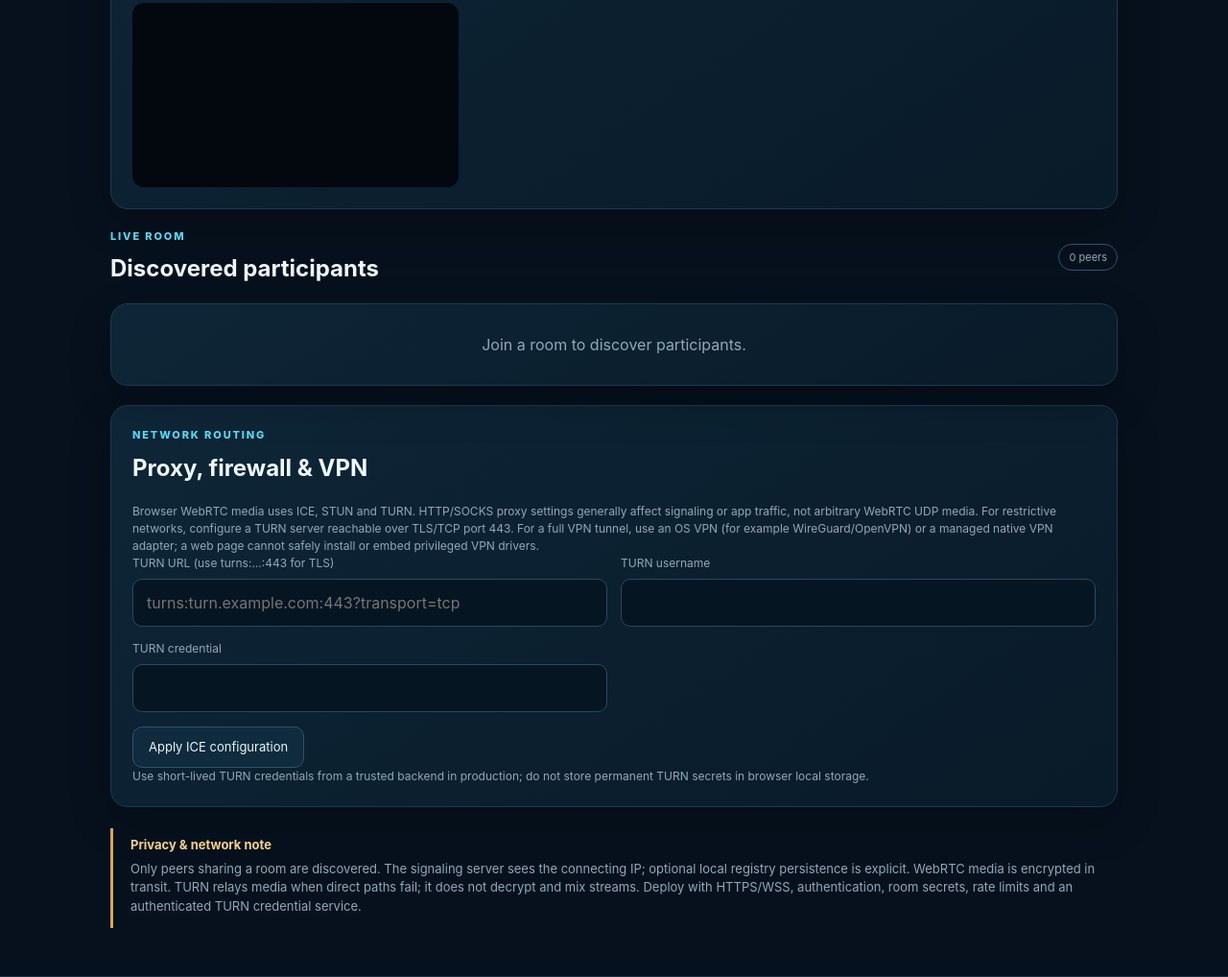
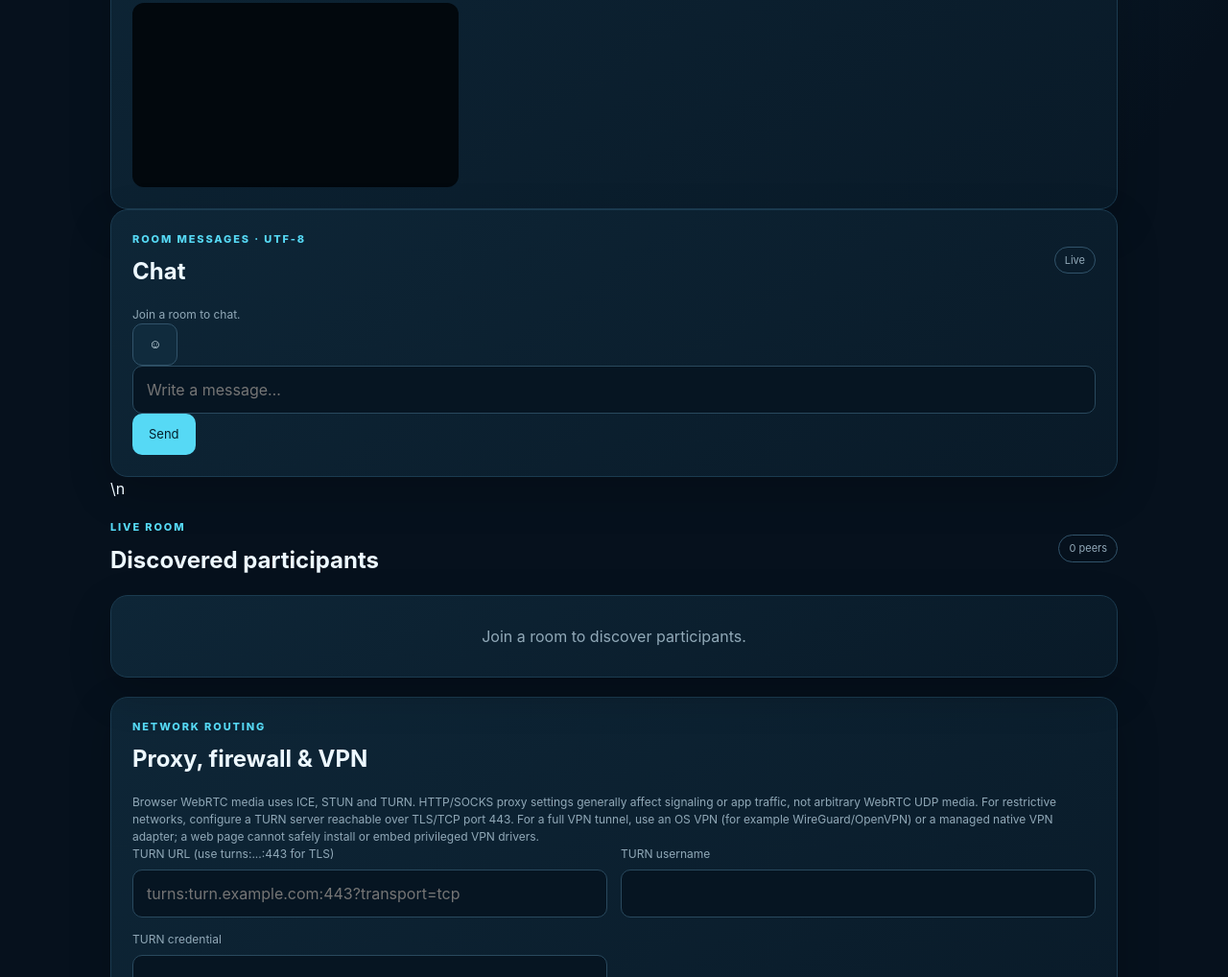
Before and after one commit to amerhwitat/test, an Electron app: page voiceconnect-p2p/index.html in a window 1280 px wide. Shown: the part 1300-2318 px from the top of the page at 96% size. Drawn offline with Linux system fonts and the light colour scheme.

Commit message:
Add integrated room chat panel

```diff
--- a/voiceconnect-p2p/index.html
+++ b/voiceconnect-p2p/index.html
@@ -14,7 +14,7 @@
 <section class="controls panel"><div class="section-heading"><div><p class="eyebrow">YOUR DEVICES</p><h2>Media controls</h2></div><span id="mediaState" class="pill">Not sharing</span></div>
 <div class="device-grid"><div><label for="cameraSelect">Camera</label><select id="cameraSelect"><option value="">Default camera</option></select></div><div><label for="micSelect">Microphone</label><select id="micSelect"><option value="">Default microphone</option></select></div></div>
 <div class="actions"><button id="startMediaBtn" class="primary">Enable camera & mic</button><button id="muteBtn" class="secondary" disabled>Mute mic</button><button id="cameraBtn" class="secondary" disabled>Turn camera off</button></div><video id="localVideo" class="local-video" autoplay playsinline muted></video></section>
-<section class="peers-section"><div class="section-heading"><div><p class="eyebrow">LIVE ROOM</p><h2>Discovered participants</h2></div><span id="peerCount" class="pill">0 peers</span></div><div id="peers" class="peer-grid"><div class="empty panel">Join a room to discover participants.</div></div></section>
+<section class="chat panel"><div class="section-heading"><div><p class="eyebrow">ROOM MESSAGES · UTF-8</p><h2>Chat</h2></div><span class="pill">Live</span></div><div id="chatMessages" class="chat-messages" aria-live="polite"><p class="hint">Join a room to chat.</p></div><form id="chatForm" class="chat-compose"><button type="button" id="emojiBtn" class="secondary" aria-label="Open emoji picker">☺</button><input id="chatInput" maxlength="4000" placeholder="Write a message…" autocomplete="off"><button class="primary" type="submit">Send</button><div id="emojiPicker" class="emoji-picker" hidden></div></form></section>\n<section class="peers-section"><div class="section-heading"><div><p class="eyebrow">LIVE ROOM</p><h2>Discovered participants</h2></div><span id="peerCount" class="pill">0 peers</span></div><div id="peers" class="peer-grid"><div class="empty panel">Join a room to discover participants.</div></div></section>
 <section class="controls panel"><div class="section-heading"><div><p class="eyebrow">NETWORK ROUTING</p><h2>Proxy, firewall & VPN</h2></div></div><p class="hint">Browser WebRTC media uses ICE, STUN and TURN. HTTP/SOCKS proxy settings generally affect signaling or app traffic, not arbitrary WebRTC UDP media. For restrictive networks, configure a TURN server reachable over TLS/TCP port 443. For a full VPN tunnel, use an OS VPN (for example WireGuard/OpenVPN) or a managed native VPN adapter; a web page cannot safely install or embed privileged VPN drivers.</p><div class="device-grid"><div><label for="turnUrl">TURN URL (use turns:...:443 for TLS)</label><input id="turnUrl" placeholder="turns:turn.example.com:443?transport=tcp"></div><div><label for="turnUser">TURN username</label><input id="turnUser" autocomplete="off"></div><div><label for="turnPass">TURN credential</label><input id="turnPass" type="password" autocomplete="new-password"></div></div><div class="actions"><button id="applyNetworkBtn" class="secondary">Apply ICE configuration</button></div><p class="hint">Use short-lived TURN credentials from a trusted backend in production; do not store permanent TURN secrets in browser local storage.</p></section>
 <section class="notice"><strong>Privacy & network note</strong><p>Only peers sharing a room are discovered. The signaling server sees the connecting IP; optional local registry persistence is explicit. WebRTC media is encrypted in transit. TURN relays media when direct paths fail; it does not decrypt and mix streams. Deploy with HTTPS/WSS, authentication, room secrets, rate limits and an authenticated TURN credential service.</p></section>
 </main><footer>VoiceConnect P2P · Independent implementation · Not affiliated with Microsoft DirectPlay</footer><script type="module" src="/app.js"></script>
```
